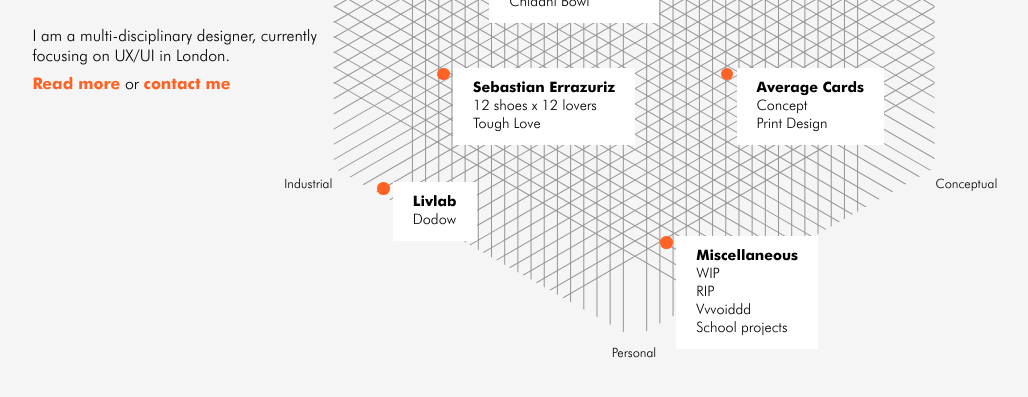
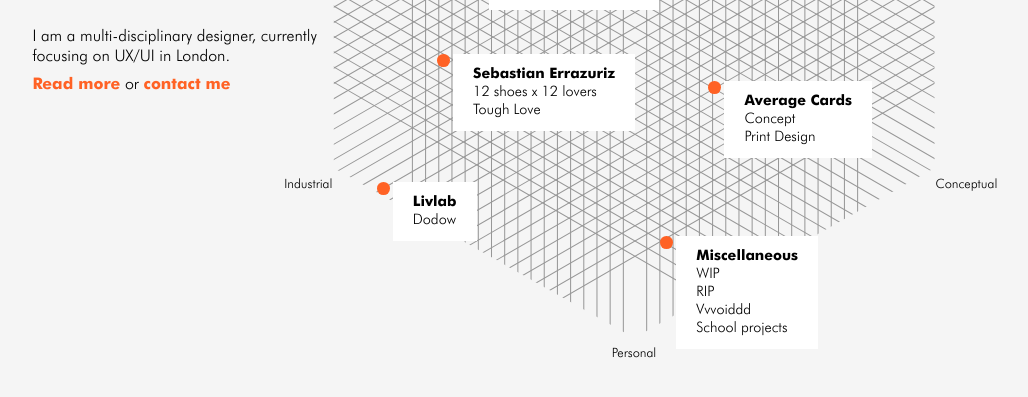
Before and after one commit to audreymgr/audreymgr.github.io, a Jekyll site: the page built from index.html, in a window 1280 px wide. Shown: the top 397 px of the page, without its empty margins (6-1034 px from the left). Built offline with Jekyll 4.4.1, drawn with Linux system fonts in a browser that asks for light colours.

Commit message:
projects_position19

```diff
--- a/index.html
+++ b/index.html
@@ -43,7 +43,7 @@
                     </ul>
                 </a>
             </li>
-            <li style="left: 26%; top: 42%;">
+            <li style="left: 26%; top: 40%;">
                 <a href="/work/bompasandparr.html">
                     <h2>Bompas & Parr</h2>
                     <ul>
@@ -52,7 +52,7 @@
                     </ul>
                 </a>
             </li>
-            <li style="left: 20%; top: 60%;">
+            <li style="left: 20%; top: 58%;">
                 <a href="/work/sebastianerrazuriz.html">
                     <h2>Sebastian Errazuriz</h2>
                     <ul>
@@ -69,7 +69,7 @@
                     </ul>
                 </a>
             </li>
-            <li style="left: 67%; top: 60%;">
+            <li style="left: 65%; top: 62%;">
                 <a href="/work/averagecards.html">
                     <h2>Average Cards</h2>
                     <ul>
```
